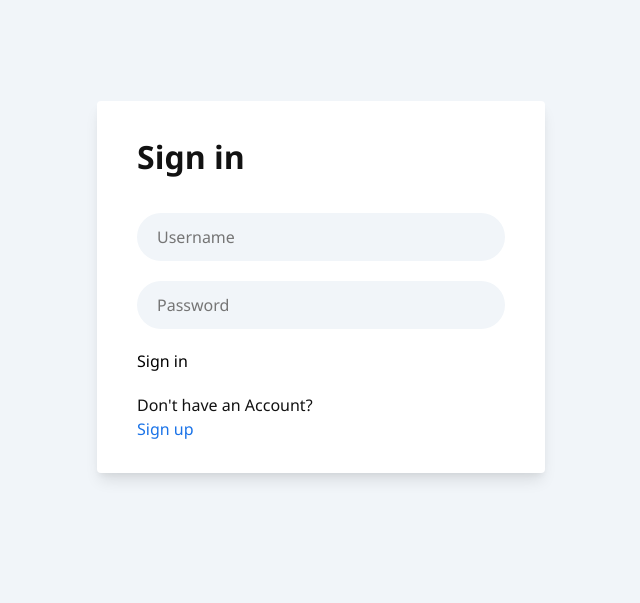
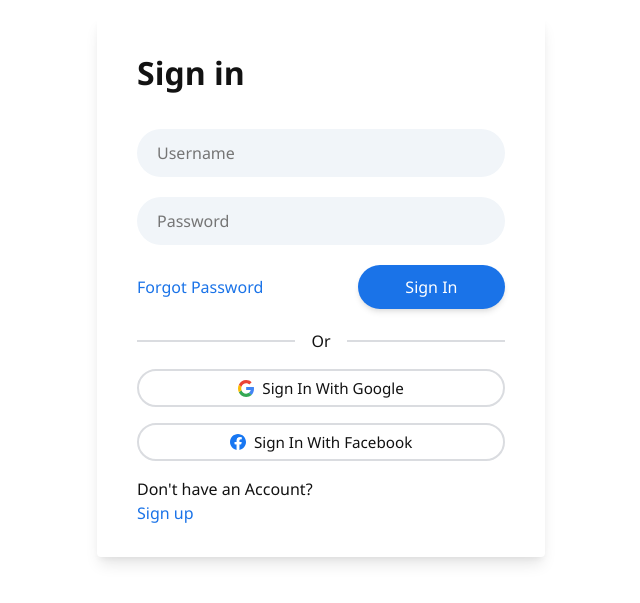
Before and after one commit to NikolayKostadinov21/vintage-clothes-project-fe, a React (Create React App) app in the folder vintage-clothes/: page / in a window 1280 px wide. Shown: the part 113-716 px from the top of the page, without its empty margins (319-959 px from the left). Built offline with nearby package versions, Linux system fonts and the light colour scheme.

Commit message:
VCP-1 Update styling of sign in page

```diff
--- a/vintage-clothes/src/authentication/Signin/Signin.jsx
+++ b/vintage-clothes/src/authentication/Signin/Signin.jsx
@@ -1,8 +1,10 @@
 import { useRef, useState, useEffect, useContext } from "react";
 import AuthContext from "../../context/AuthProvider";
 import axios from "../../api/axios";
-import '../Signin/Signin.scss'
+import '../Signin/Signin.scss';
 import { SIGNIN_URL } from "../../core/constants";
+import facebook_logo from '../../icons/facebook-round-color-icon.svg';
+import google_logo from '../../icons/google-color-icon.svg';
 
 const Signin = () => {
     const { setAuth } = useContext(AuthContext);
@@ -28,7 +30,7 @@ const Signin = () => {
         try {
 
             const response = await axios.post(SIGNIN_URL,
-                JSON.stringify({user, password}),
+                JSON.stringify({ user, password }),
                 {
                     headers: { 'Content-Type': 'application/json' },
                     withCredentials: true
@@ -38,12 +40,12 @@ const Signin = () => {
             console.log(typeof response);
             console.log(JSON.stringify(response?.data));
 
-            setAuth({user, password});
+            setAuth({ user, password });
             setUser('');
             setPassword('');
             setSuccess(true)
 
-        } catch(error) {
+        } catch (error) {
             if (!error.response) {
                 setErrorMessage('No server response');
             } else if (error.response?.status === 400) {
@@ -112,9 +114,31 @@ const Signin = () => {
                                     </div>
 
                                     <div className="input-control">
-                                    <button>Sign in</button>
+                                            <a href="#" className="text text-links">Forgot Password</a>
+                                            <input type="submit" className="input-submit" value="Sign In"/>
                                     </div>
                                 </form>
+
+                                <div className="striped">
+                                    <span className="striped-line"></span>
+                                    <span className="striped-text">Or</span>
+                                    <span className="striped-line"></span>
+                                </div>
+
+                                <div className="method">
+                                    <div className="method-control">
+                                        <a href="#" className="method-action">
+                                            <img className="signin-google-facebook-icons" src={google_logo} />
+                                            <span>Sign in with Google</span>
+                                        </a>
+                                    </div>
+                                    <div className="method-control">
+                                        <a href="#" className="method-action">
+                                            <img className="signin-google-facebook-icons" src={facebook_logo} />
+                                            <span>Sign in with Facebook</span>
+                                        </a>
+                                    </div>
+                                </div>
 
                                 <p className="text text-normal">
                                     Don't have an Account? <br />
--- a/vintage-clothes/src/authentication/Signin/Signin.scss
+++ b/vintage-clothes/src/authentication/Signin/Signin.scss
@@ -1,4 +1,4 @@
-:root {
+.signin-container {
 	--color-white: #ffffff;
 	--color-light: #f1f5f9;
 	--color-black: #121212;
@@ -15,13 +15,10 @@
 		0 2px 4px -1px rgba(0, 0, 0, 0.06);
 	--shadow-large: 0 10px 15px -3px rgba(0, 0, 0, 0.1),
 		0 4px 6px -2px rgba(0, 0, 0, 0.05);
-}
-
-html {
-	font-size: 100%;
-	font-size-adjust: 100%;
-	box-sizing: border-box;
-	scroll-behavior: smooth;
+        font-size: 100%;
+        font-size-adjust: 100%;
+        box-sizing: border-box;
+        scroll-behavior: smooth;
 }
 
 *,
@@ -60,13 +57,10 @@ button {
 }
 
 img {
-	display: block;
-	width: 100%;
-	height: auto;
-	object-fit: cover;
+    min-width: 15px;
+	max-width: 5%;
 }
 
-// Components
 .container {
 	display: flex;
 	justify-content: center;
@@ -78,25 +72,8 @@ img {
 	margin: 0 auto;
 }
 
-.ion {
-	&-logo-apple {
-		font-size: 1.65rem;
-		line-height: inherit;
-		margin-right: 0.5rem;
-		color: var(--color-black);
-	}
-	&-logo-google {
-		font-size: 1.65rem;
-		line-height: inherit;
-		margin-right: 0.5rem;
-		color: var(--color-red);
-	}
-	&-logo-facebook {
-		font-size: 1.65rem;
-		line-height: inherit;
-		margin-right: 0.5rem;
-		color: var(--color-blue);
-	}
+.signin-google-facebook-icons{
+    margin-right: 0.5rem;
 }
 
 .text {
```
Also changed, not shown: vintage-clothes/src/icons/facebook-round-color-icon.svg (added), vintage-clothes/src/icons/google-color-icon.svg (added). Lines whose indentation alone changed are shown as unchanged.
